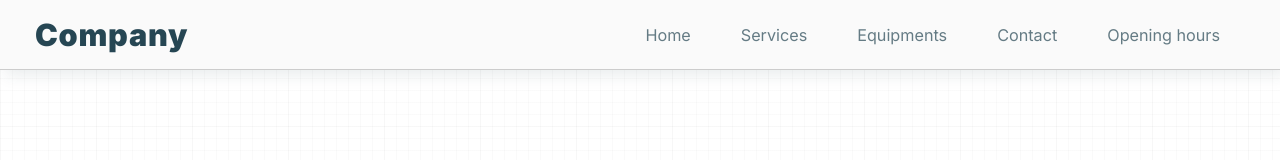
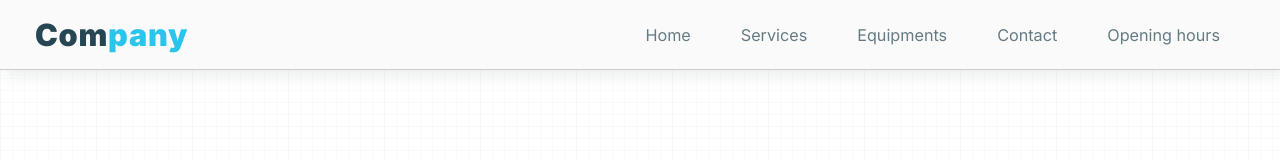
Before and after one commit to gasampaiosouza/tech-website, a Next.js app: page / in a window 1280 px wide. Shown: the top 160 px of the page. Built offline with nearby package versions, Linux system fonts and the light colour scheme.

Commit message:
add span to logo

```diff
--- a/components/Header/index.jsx
+++ b/components/Header/index.jsx
@@ -4,7 +4,9 @@ import Panel from './Panel';
 const Navbar = () => {
 	return (
 		<header className={style.header}>
-			<h1 className="logo">Company</h1>
+			<h1 className="logo">
+				Com<span>pany</span>
+			</h1>
 			<Panel />
 		</header>
 	);
```
